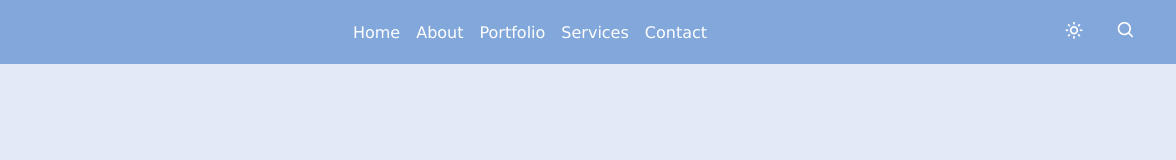
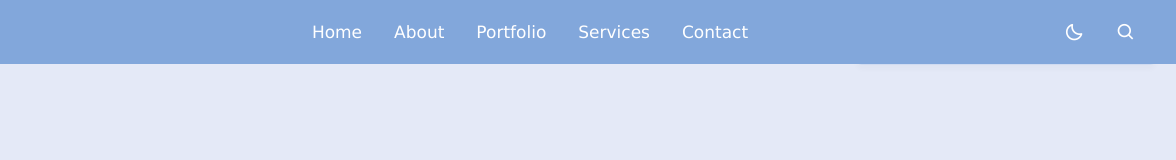
Before and after one commit to DJeanS03/Projetos_HTML_CSS_JS, a plain HTML site: page hiddenSearchBar/index.html in a window 1280 px wide. Shown: the full height of the page, 104-1280 px from the left. Drawn offline with nearby package versions, Linux system fonts and the light colour scheme.

Commit message:
atualizações e adição do hiddenSearchBar

```diff
--- a/hiddenSearchBar/index.html
+++ b/hiddenSearchBar/index.html
@@ -12,31 +12,44 @@
 <body>
     <header>
         <nav class="conteiner">
+            <i class='bx bx-menu icon sidebarOpen'></i>
             <div class="logo">
                 <svg height="60px" viewBox="0 0 24 24" fill="none" xmlns="http://www.w3.org/2000/svg"><g id="SVGRepo_bgCarrier" stroke-width="0"></g><g id="SVGRepo_tracerCarrier" stroke-linecap="round" stroke-linejoin="round"></g><g> <path id="box" opacity="0.4" d="M16.19 2H7.81C4.17 2 2 4.17 2 7.81V16.18C2 19.83 4.17 22 7.81 22H16.18C19.82 22 21.99 19.83 21.99 16.19V7.81C22 4.17 19.83 2 16.19 2Z" fill="#a020f0"></path> <path id="icn" d="M6.89088 15.75C6.61088 15.75 6.35088 15.6 6.22088 15.34C6.03088 14.97 6.18088 14.52 6.56088 14.33C7.43088 13.9 8.17088 13.24 8.70088 12.44C8.88088 12.17 8.88088 11.83 8.70088 11.56C8.16088 10.76 7.42088 10.1 6.56088 9.67002C6.18088 9.49002 6.03088 9.04002 6.22088 8.66002C6.40088 8.29002 6.85088 8.14002 7.22088 8.33002C8.32088 8.88002 9.26088 9.71002 9.94088 10.73C10.4509 11.5 10.4509 12.5 9.94088 13.27C9.26088 14.29 8.32088 15.12 7.22088 15.67C7.12088 15.72 7.00088 15.75 6.89088 15.75Z" fill="#292D32"></path> <path id="icn" d="M17 15.75H13C12.59 15.75 12.25 15.41 12.25 15C12.25 14.59 12.59 14.25 13 14.25H17C17.41 14.25 17.75 14.59 17.75 15C17.75 15.41 17.41 15.75 17 15.75Z" fill="#292D32"></path> </g></svg>
             </div>
             <div class="menu">
+                <div class="logo-toggle">
+                    <svg height="60px" viewBox="0 0 24 24" fill="none" xmlns="http://www.w3.org/2000/svg"><g id="SVGRepo_bgCarrier" stroke-width="0"></g><g id="SVGRepo_tracerCarrier" stroke-linecap="round" stroke-linejoin="round"></g><g> <path id="box" opacity="0.4" d="M16.19 2H7.81C4.17 2 2 4.17 2 7.81V16.18C2 19.83 4.17 22 7.81 22H16.18C19.82 22 21.99 19.83 21.99 16.19V7.81C22 4.17 19.83 2 16.19 2Z" fill="#a020f0"></path> <path id="icn" d="M6.89088 15.75C6.61088 15.75 6.35088 15.6 6.22088 15.34C6.03088 14.97 6.18088 14.52 6.56088 14.33C7.43088 13.9 8.17088 13.24 8.70088 12.44C8.88088 12.17 8.88088 11.83 8.70088 11.56C8.16088 10.76 7.42088 10.1 6.56088 9.67002C6.18088 9.49002 6.03088 9.04002 6.22088 8.66002C6.40088 8.29002 6.85088 8.14002 7.22088 8.33002C8.32088 8.88002 9.26088 9.71002 9.94088 10.73C10.4509 11.5 10.4509 12.5 9.94088 13.27C9.26088 14.29 8.32088 15.12 7.22088 15.67C7.12088 15.72 7.00088 15.75 6.89088 15.75Z" fill="#292D32"></path> <path id="icn" d="M17 15.75H13C12.59 15.75 12.25 15.41 12.25 15C12.25 14.59 12.59 14.25 13 14.25H17C17.41 14.25 17.75 14.59 17.75 15C17.75 15.41 17.41 15.75 17 15.75Z" fill="#292D32"></path> </g></svg>
+                    <i class='bx bx-x icon sidebarClose '></i>
+                </div>
                 <ul class="menu-list">
-                    <li>Home</li>
-                    <li>About</li>
-                    <li>Portfolio</li>
-                    <li>Services</li>
-                    <li>Contact</li>
+                    <li><a href="#">Home</a></li>
+                    <li><a href="#">About</a></li>
+                    <li><a href="#">Portfolio</a></li>
+                    <li><a href="#">Services</a></li>
+                    <li><a href="#">Contact</a></li>
                 </ul>
             </div>
             <div class="mode-search">
-                <div class="mode">
+                <div class="dark-light">
                     <i class='bx bx-sun icon modesun'></i>
-                    <i class='bx bx-moon icon modemoon'></i>
+                    <i class='bx bx-moon icon modemoon '></i>
                 </div>
-                <div class="search">
-                    <i class='bx bx-search icon search-Icn'></i> <span><i class='bx bx-x close'></i></span>
-                    <div class="search-inp hidden">
-                        <input type="search" placeholder="Search..."> <i class='bx bx-search icon'></i>
+
+
+                <div class="search hidden">
+                    <div class="serch-icns">
+                        <i class='bx bx-search icon search-Icn'></i>
+                        <i class='bx bx-x close'></i>
+                    </div>
+
+                    <div class="search-inp">
+                        <input type="text" placeholder="Search...">
+                        <i class='bx bx-search icon'></i>
                     </div>
                 </div>
             </div>
         </nav>
+
     </header>
 </body>
 </html>
--- a/hiddenSearchBar/script.js
+++ b/hiddenSearchBar/script.js
@@ -1,12 +1,38 @@
 const body = document.querySelector("body"),
-           modeSwitch = body.querySelector('.modesun'),
-           searchIcn = body.querySelector('.search-Icn'),
-           search = body.querySelector('.search-inp')
+      modeToggle = document.querySelector('.dark-light'),
+      search = document.querySelector('.serch-icns'),
+      input = document.querySelector('.search'),
+      sidebarOpen = body.querySelector('.sidebarOpen'),
+      sidebarClose = body.querySelector('.sidebarClose'),
+      menu = body.querySelector('.menu');
 
-           modeSwitch.addEventListener("click", () =>{
+
+let getMode = localStorage.getItem("mode"); // impede que a pag volte pro tema dark ao reiniciar
+      if(getMode && getMode === "dark-mode"){
+        body.classList.add("dark");
+      }
+            modeToggle.addEventListener("click", () =>{
             body.classList.toggle("dark");
+
+            // impede que a pag volte pro tema dark ao reiniciar
+            if (!body.classList.contains("dark")){
+                localStorage.setItem("mode" , "light-mode");
+            }else{
+                localStorage.setItem("mode" , "dark-mode");
+            }
+
 });
-
-            searchIcn.addEventListener("click", () =>{
-             search.classList.toggle("hidden");
+            //codigo da barra de pesquisa
+            search.addEventListener("click", () =>{
+            input.classList.toggle("hidden");
 });
+        //codigo do sidebar
+        sidebarOpen.addEventListener("click", () =>{
+            menu.classList.add('active')
+});
+        body.addEventListener('click' , e =>{
+            let clickedElm = e.target;
+            if(!clickedElm.classList.contains('sidebarOpen') && !clickedElm.classList.contains('menu')){
+                menu.classList.remove('active')
+            }
+});
--- a/hiddenSearchBar/style.css
+++ b/hiddenSearchBar/style.css
@@ -4,6 +4,7 @@
     --text-color: #fff;
     --text-color-high: #171917;
     --primary-color: #f6f5ff;
+    --side-nav: #010717;
 }
 
 body.dark{
@@ -12,6 +13,7 @@ body.dark{
     --text-color: #ccc;
     --text-color-high: #fff;
     --primary-color: #606163;
+    --side-nav: #606163;
 }
 
 *{
@@ -20,6 +22,11 @@ body.dark{
     box-sizing: border-box;
     font-family: 'Lucida Sans', 'Lucida Sans Regular', 'Lucida Grande', 'Lucida Sans Unicode', Geneva, Verdana, sans-serif;
 
+}
+
+a{
+    text-decoration: none;
+    color: var(--text-color);
 }
 
 body{
@@ -40,28 +47,168 @@ body{
     display: flex;
     align-items: center;
     list-style: none;
-    gap: 1rem;
+    gap: 2rem;
     color: var(--text-color);
     cursor: pointer;
 }
 
+.conteiner .menu-list li a{
+    position: relative;
+    font-size: 17px;
+}
+
+.menu-list li a::before {  /* bolinha embaixo dos links / hover */
+    content: "";
+    position: absolute;
+    left: 50%;
+    bottom: -10px;
+    transform: translateX(-50%);
+    width: 6px;
+    height: 6px;
+    border-radius: 50%;
+    background-color: var(--text-color);
+    opacity: 0;
+    transition: all .3s ease;
+}
+
+.menu-list li:hover a::before{
+    opacity: 1;
+}
+
+.conteiner .sidebarOpen{
+    color: var(--text-color);
+    font-size: 25px;
+    padding: 5px;
+    display: none;
+}
 
 .conteiner .mode-search{
     display: flex;
     align-items: center;
+    line-height: 0; /* ajuda a alinhar com mais precisão */
     gap: 2rem;
     color: var(--text-color);
     font-size: 20px;
     cursor: pointer;
+    transition: all 2s ease;
 }
-.conteiner .mode-search .modemoon,
-.search .close,
-.conteiner .search .search-inp.hidden {
+
+
+.search.hidden .serch-icns .search-Icn,
+.search .serch-icns .close,
+body.dark .conteiner .mode-search .dark-light .modesun{
+    display: block;
+}
+
+.conteiner .menu .logo-toggle,
+.search .serch-icns .search-Icn,
+.conteiner .mode-search .dark-light .modesun,
+.search.hidden .serch-icns .close,
+body.dark .conteiner .mode-search .dark-light .modemoon{
     display: none;
 }
 
-.conteiner .search .search-inp{
+.search.hidden .search-inp{
+    top: 15px;
+    opacity: 0.2;
+}
+
+header .search-inp{
+    height: 50px;
+    width: 300px;
+    display: flex;
+    align-items: center;
+    background: var(--header-color);
+    padding: 3px;
+    border-radius: 6px;
     position: absolute;
     top: 80px;
     right: 20px;
+    transition: all .5s ease;
+    z-index: -1;
+    box-shadow: 0 5px 5px rgba(0, 0, 0, 0.1);
 }
+
+header .search-inp::before{ /* entalhe do input */
+    content: "";
+    position: absolute;
+    right: 14px;
+    top: -4px;
+    width: 12px;
+    height: 12px;
+    background: var(--header-color);
+    transform: rotate(45deg);
+    z-index: -1;
+}
+
+header .search-inp input{
+    height: 100%;
+    width: 100%;
+    padding: 0 45px 0 15px;
+    outline: none;
+    border: none;
+    border-radius: 4px;
+    font-size: 14px;
+    color: var(--text-color-high);
+    background-color: var(--primary-color);
+}
+
+header .search-inp i{
+    position: absolute;
+    right: 15px;
+    color: var(--header-color);
+    font-size: 22px;
+}
+
+.search-Icn.hidden{
+    display: none;
+}
+
+.icon{
+    cursor: pointer;
+}
+
+@media (max-width: 790px){
+    .conteiner .sidebarOpen{
+        display: block;
+    }
+
+    .conteiner .menu{
+        position: fixed;
+        height: 100%;
+        width: 320px;
+        left: -100%;
+        top: 0;
+        background: var(--side-nav);
+        color: var(--text-color);
+        padding: 20px;
+        z-index: 100;
+        transition: all .4s ease;
+    }
+
+    .conteiner .menu.active{
+        left: -0%;
+    }
+
+    .conteiner .menu .logo-toggle{
+        width: 100%;
+        display: flex;
+        align-items: center;
+        justify-content: space-between;
+    }
+
+    .menu  .sidebarClose{
+        color: var(--text-color);
+        font-size: 24px;
+    }
+
+    .conteiner .menu .menu-list{
+        flex-direction: column;
+        padding-top: 30px;
+    }
+
+    .conteiner .menu-list li a{
+      display: block;
+      margin-top: 20px;
+    }
+}
--- a/loginPage/style.css
+++ b/loginPage/style.css
@@ -42,6 +42,7 @@ body{
     flex-direction: column;
     justify-content: center;
     top: 50%;  left: 50%;  transform: translate(-50%, -50%);
+    border-radius: 5px;
 }
 
 .input{
```
Also changed, not shown: dashboard/script.js (+14 -3 lines).
